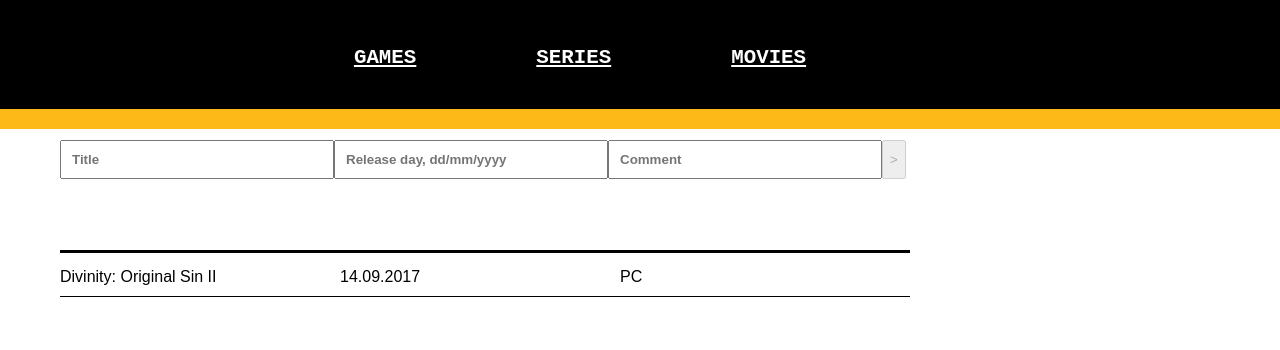
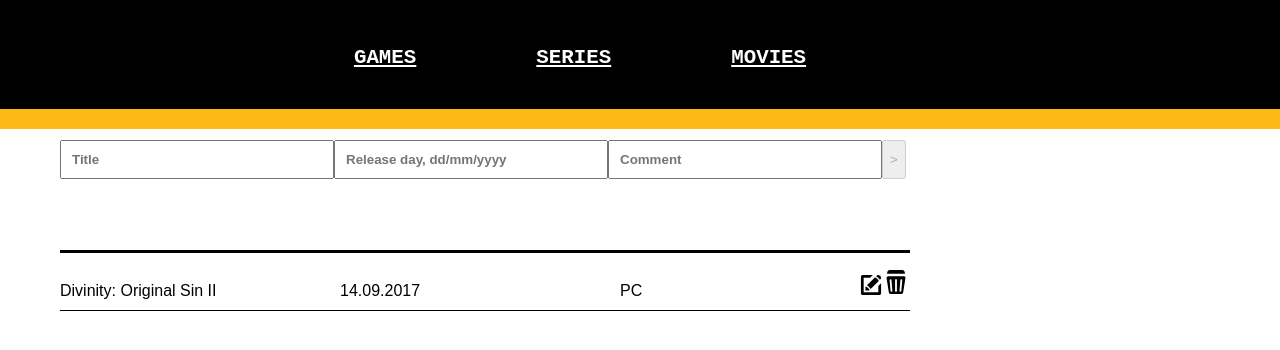
Before and after one commit to michal90r/list_ui_app, a React (Create React App) app in the folder client/: page / in a window 1280 px wide. Shown: the top 350 px of the page. Built offline with nearby package versions, Linux system fonts and the light colour scheme; the HTML template or start-up script is replaced by a standard one.

Commit message:
Add edit and delete icon
also change input lenght and size and change delete behavior

```diff
--- a/client/src/App.css
+++ b/client/src/App.css
@@ -74,16 +74,48 @@ html, body, div, span, applet, object, iframe, h1, h2, h3, h4, h5, h6, p, blockq
 .titleCol{
     display: table-cell;
     width: 280px;
+    max-width: 280px;
+    overflow: hidden;
+    text-overflow: ellipsis;
+    white-space: nowrap;
 }
 
 .releaseCol{
     display: table-cell;
     width: 280px;
+    max-width: 280px;
+    overflow: hidden;
+    text-overflow: ellipsis;
+    white-space: nowrap;
 }
 
 .commentCol{
     display: table-cell;
-    width: 280px;
+    width: 240px;
+    max-width: 240px;
+    overflow: hidden;
+    text-overflow: ellipsis;
+    white-space: nowrap;
+}
+
+.iconCol1{
+    display: table-cell;
+}
+
+.iconCol2{
+    display: table-cell;
+}
+
+.editImg{
+    height: 22px;
+    width: auto;
+    display: table-cell;
+}
+
+.deleteImg{
+    height: 28px;
+    width: auto;
+    display: table-cell;
 }
 
 .errorMark{
--- a/client/src/ContainerComponents/Games.js
+++ b/client/src/ContainerComponents/Games.js
@@ -44,7 +44,7 @@ const mapStateToTabProps = (state) => {
 
 const mapDispatchToTabProps = (dispatch) => (
     {
-        onTrashClick: (id) => (
+        onDeleteClick: (id) => (
             dispatch({
                 type: 'DELETE_GAME',
                 id: id,
--- a/client/src/ContainerComponents/Movies.js
+++ b/client/src/ContainerComponents/Movies.js
@@ -46,7 +46,7 @@ const mapStateToTabProps = (state) => {
 
 const mapDispatchToTabProps = (dispatch) => (
     {
-        onTrashClick: (id) => (
+        onDeleteClick: (id) => (
             dispatch({
                 type: 'DELETE_MOVIE',
                 id: id,
--- a/client/src/ContainerComponents/Series.js
+++ b/client/src/ContainerComponents/Series.js
@@ -44,7 +44,7 @@ const mapStateToTabProps = (state) => {
 
 const mapDispatchToTabProps = (dispatch) => (
     {
-        onTrashClick: (id) => (
+        onDeleteClick: (id) => (
             dispatch({
                 type: 'DELETE_SERIES',
                 id: id,
--- a/client/src/PresentationalComponents.js
+++ b/client/src/PresentationalComponents.js
@@ -1,6 +1,9 @@
 import React from 'react';
 import PropTypes from 'prop-types';
 import moment from 'moment'
+
+import EditImg from './assets/edit.svg'
+import DeleteImg from './assets/delete.svg'
 
 import './App.css';
 
@@ -11,12 +14,30 @@ const TitleList = (props) => (
                 <div
                     className="row"
                     key={index}
-                    onClick={() => props.onClick(row.id)}
                 >
                     <div>
                         <div className="titleCol">{row.title}</div>
                         <div className="releaseCol">{row.releaseDay}</div>
                         <div className="commentCol">{row.comment}</div>
+                        <div
+                            className="iconCol1"
+                        >
+                            <img
+                                className="editImg"
+                                alt="edit"
+                                src={EditImg}
+                            />
+                        </div>
+                        <div
+                            className="iconCol2"
+                            onClick={() => props.onClick(row.id)}
+                        >
+                            <img
+                                className="deleteImg"
+                                alt="delete"
+                                src={DeleteImg}
+                            />
+                        </div>
                     </div>
                 </div>
             ))
@@ -60,7 +81,7 @@ class Field extends React.Component {
                     placeholder={this.props.placeholder}
                     value={this.state.value}
                     onChange={this.onChange}
-                    maxLength={20}
+                    maxLength={32}
                     className={this.state.error && "errorMark"}
                 />
             </div>
@@ -150,7 +171,7 @@ class TitleFieldSubmit extends React.Component {
                     />
 
                     <button type="submit" disabled={this.validate()}>
-                        >
+                        {">"}
                     </button>
                 </form>
             </div>
@@ -170,7 +191,7 @@ const Tab = (props) => (
         <div className="listWrapper">
             <TitleList
                 rows={props.rows}
-                onClick={props.onTrashClick}
+                onClick={props.onDeleteClick}
             />
         </div>
     </div>
```
Also changed, not shown: client/src/assets/delete.svg (added), client/src/assets/edit.svg (added).
